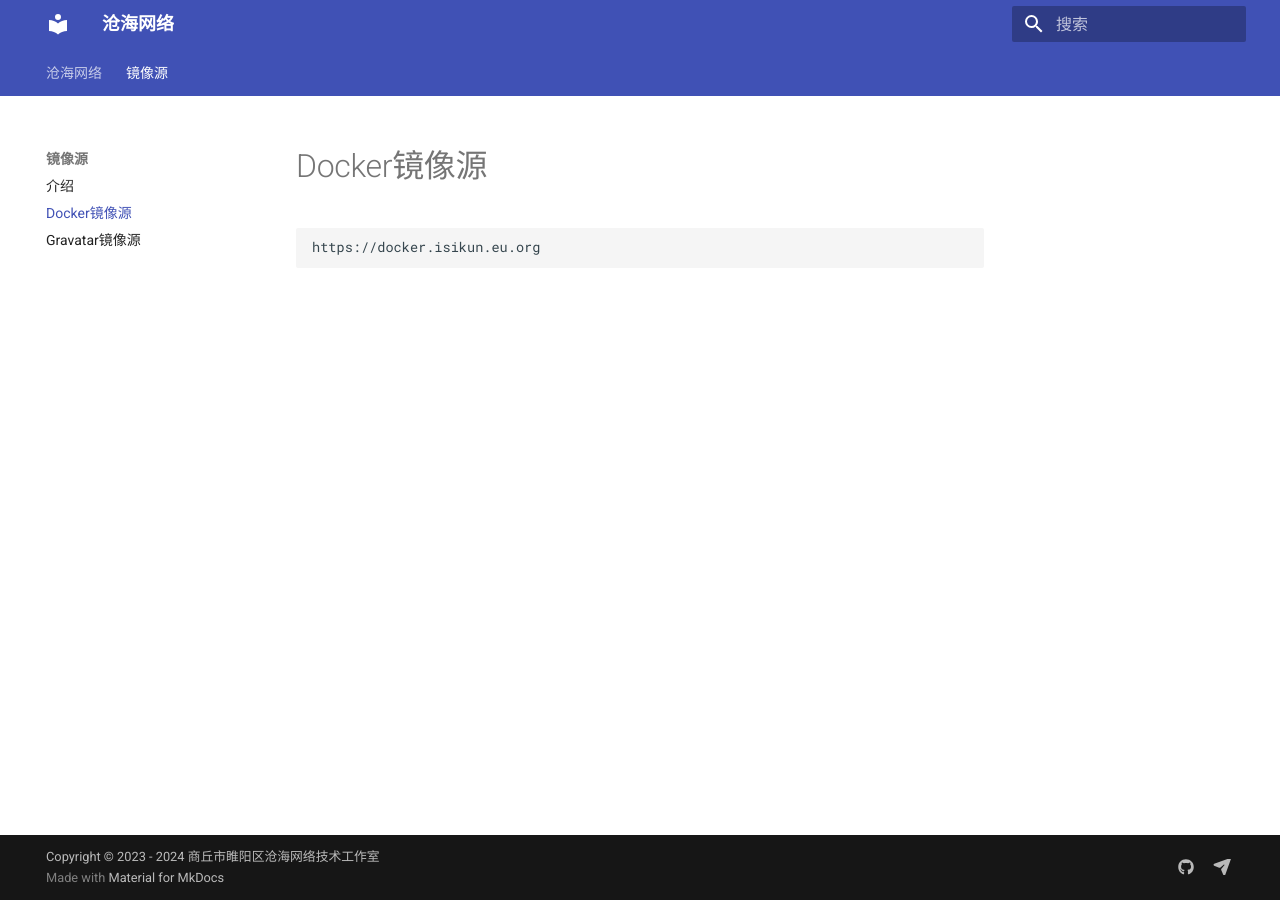
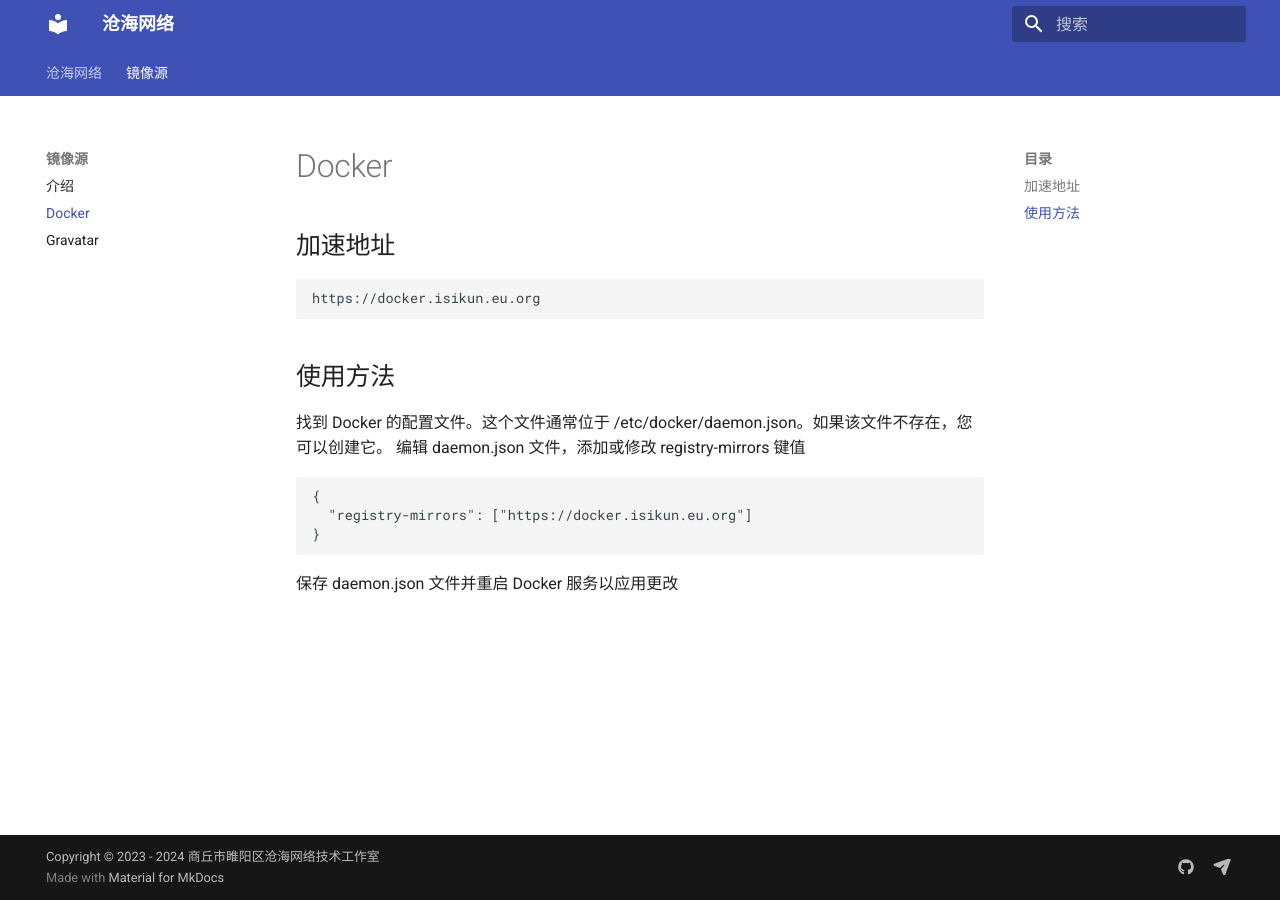
Before and after one commit to catiz/kcanghai, an MkDocs documentation site: the page built from docs/镜像源/docker.md, in a window 1280 px wide. Built offline with MkDocs 1.6.1 and Material for MkDocs 9.7.7, drawn with Linux system fonts in a browser that asks for light colours.

Commit message:
新增镜像使用方法介绍

````diff
--- a/docs/镜像源/docker.md
+++ b/docs/镜像源/docker.md
@@ -1,4 +1,16 @@
-# Docker镜像源
+# Docker
+## 加速地址
 ```
 https://docker.isikun.eu.org
 ```
+
+## 使用方法
+找到 Docker 的配置文件。这个文件通常位于 /etc/docker/daemon.json。如果该文件不存在，您可以创建它。
+编辑 daemon.json 文件，添加或修改 registry-mirrors 键值
+```json
+{
+  "registry-mirrors": ["https://docker.isikun.eu.org"]
+}
+```
+
+保存 daemon.json 文件并重启 Docker 服务以应用更改
````
Also changed, not shown: docs/index.md (+1 -1 lines), docs/镜像源/gravatar.md (+12 -1 lines).
